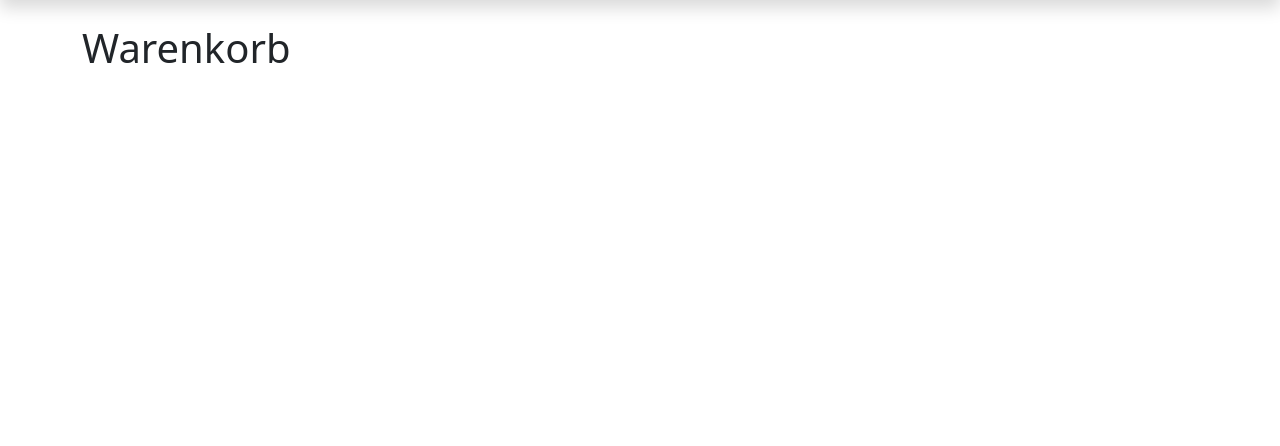
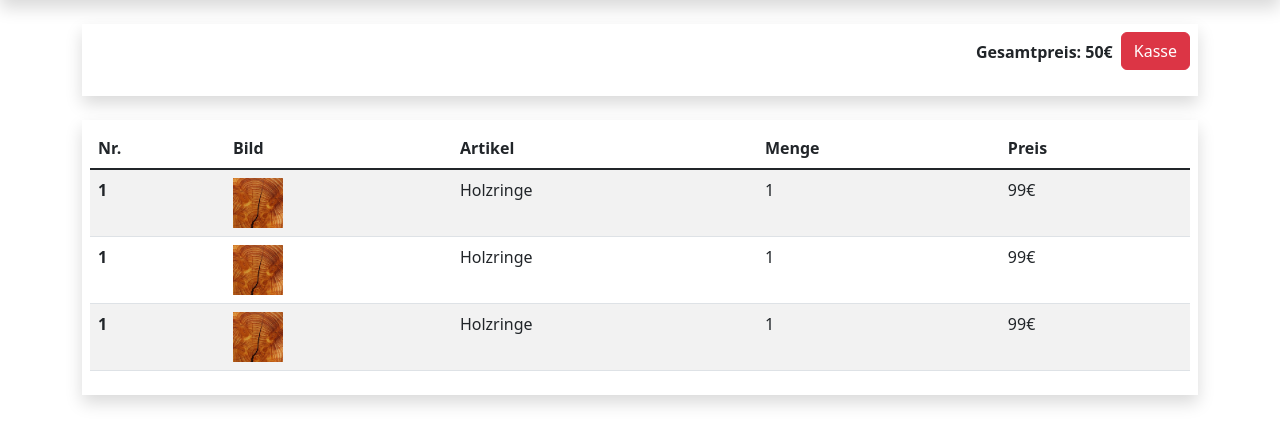
Before and after one commit to SchoJo137/holzaugeverwaltung, a Django app: page /shop/warenkorb/ in a window 1280 px wide. Shown: the part 102-548 px from the top of the page. Run offline with Django 4.2, Linux system fonts and the light colour scheme.

Commit message:
Warenkorb

```diff
--- a/shop/templates/shop/warenkorb.html
+++ b/shop/templates/shop/warenkorb.html
@@ -1,7 +1,54 @@
 {% extends "shop\start.html" %}
+
+{% load static %}
 
 {% block content %}
 
-<h1>Warenkorb</h1>
+    <div class="row mt-4">
+        <div class="col-12">
+            <div class="shadow p-2 mb-4">
+                <div class="d-flex justify-content-end">
+                    <p class="fw-bold p-2">Gesamtpreis: 50€</p>
+                    <p><a class="btn btn-danger" href="{% url 'kasse' %}">Kasse</a></p>
+                </div>
+            </div>
+            <div class="shadow p-2 mb-4">
+                <table class="table table-striped table-hover">
+                    <thead>
+                    <tr>
+                        <th scope="col">Nr.</th>
+                        <th scope="col">Bild</th>
+                        <th scope="col">Artikel</th>
+                        <th scope="col">Menge</th>
+                        <th scope="col">Preis</th>
+                    </tr>
+                    </thead>
+                    <tbody class="table-group-divider">
+                    <tr>
+                        <th scope="row">1</th>
+                        <td><img src="{% static 'pics/holz.jpg' %}" width="50" height="50"></td>
+                        <td>Holzringe</td>
+                        <td>1</td>
+                        <td>99€</td>
+                    </tr>
+                    <tr>
+                        <th scope="row">1</th>
+                        <td><img src="{% static 'pics/holz.jpg' %}" width="50" height="50"></td>
+                        <td>Holzringe</td>
+                        <td>1</td>
+                        <td>99€</td>
+                    </tr>
+                    <tr>
+                        <th scope="row">1</th>
+                        <td><img src="{% static 'pics/holz.jpg' %}" width="50" height="50"></td>
+                        <td>Holzringe</td>
+                        <td>1</td>
+                        <td>99€</td>
+                    </tr>
+                    </tbody>
+                </table>
+            </div>
+        </div>
+    </div>
 
 {% endblock content %}
```
